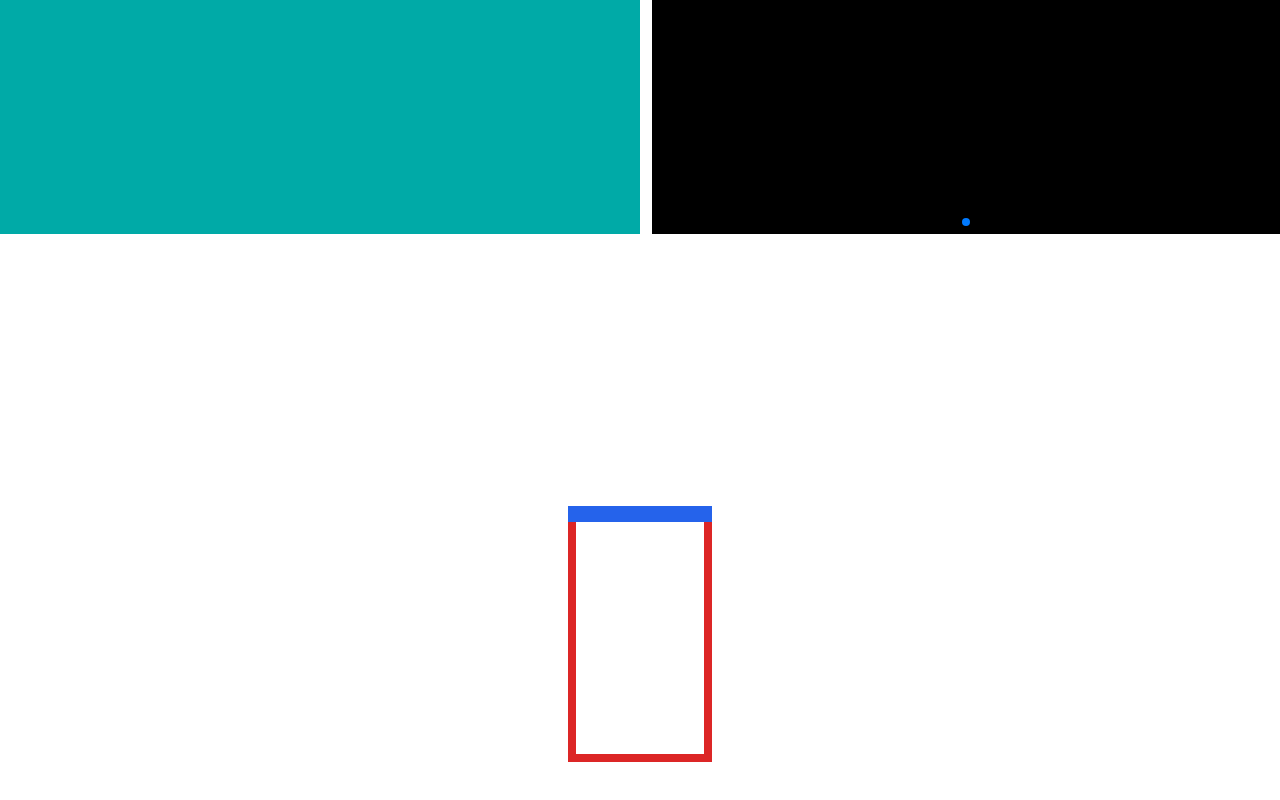
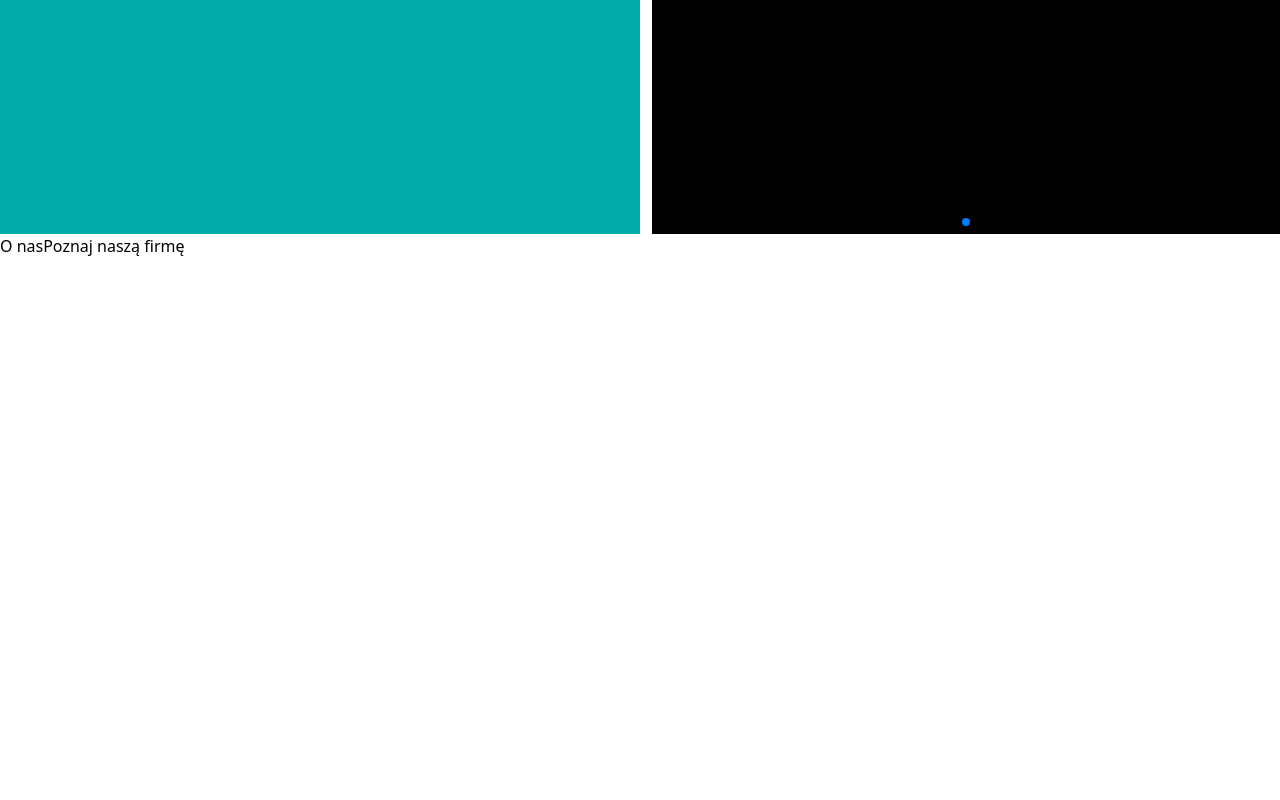
Before and after one commit to Hosuqa/Surella, a React (Vite) app in the folder surella/: page / in a window 1280 px wide. Shown: the part 526-1326 px from the top of the page. Built offline with nearby package versions, Linux system fonts and the light colour scheme; a web font is replaced by a local one.

Commit message:
[ADD] - skeleton Title comp

```diff
--- /dev/null
+++ b/surella/src/components/global/Title.tsx
@@ -0,0 +1,19 @@
+type Props = {
+    title: string,
+    subtitle: string
+}
+
+const Title = ({ title, subtitle }: Props) => {
+  return (
+    <>
+        <div className="">
+            {subtitle}
+        </div>
+        <div>
+            {title}
+        </div>
+    </>
+  )
+}
+
+export default Title
--- a/surella/src/components/sections/About.tsx
+++ b/surella/src/components/sections/About.tsx
@@ -1,18 +1,22 @@
-import { motion } from "framer-motion";
+import Title from '../global/Title'
 
 const About = () => {
   return (
-    <div className="bg-white  flex h-screen items-center justify-center">
-      <div className="h-64 w-36 relative">
-        <motion.div className="border-8 border-red-600 absolute h-full w-full text-white text-center pt-40">Siema</motion.div>
-        <motion.div className="border-8 border-blue-600 bg-slate-50 absolute	h-full w-full"
-          initial={{ height: '100%' }}
-          animate={{ height: '0%' }}
-          transition={{ delay: 1, duration: 0.8, ease: 'easeInOut' }}
-        ></motion.div>
+    <>
+      <div className="bg-white flex h-screen">
+        <Title title='Poznaj naszą firmę' subtitle='O nas'></Title>
       </div>
-    </div>
+    </>
   )
 }
 
 export default About
+
+{/*
+  <motion.div className="border-8 border-red-600 absolute h-full w-full text-white text-center pt-40">Siema</motion.div>
+  <motion.div className="border-8 border-blue-600 bg-slate-50 absolute	h-full w-full"
+    initial={{ height: '100%' }}
+    animate={{ height: '0%' }}
+    transition={{ delay: 1, duration: 0.8, ease: 'easeInOut' }}>
+  </motion.div>
+ */}
```
